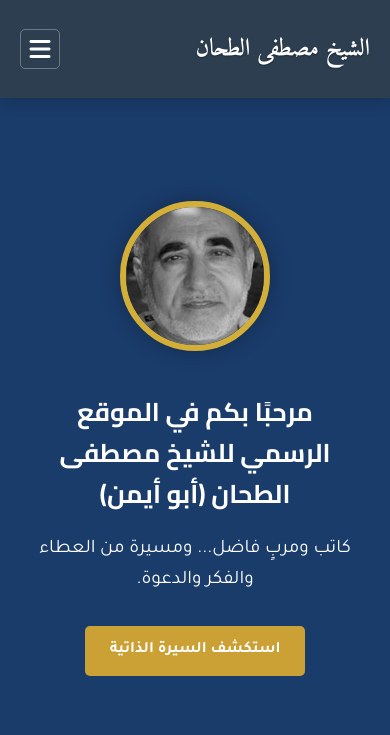
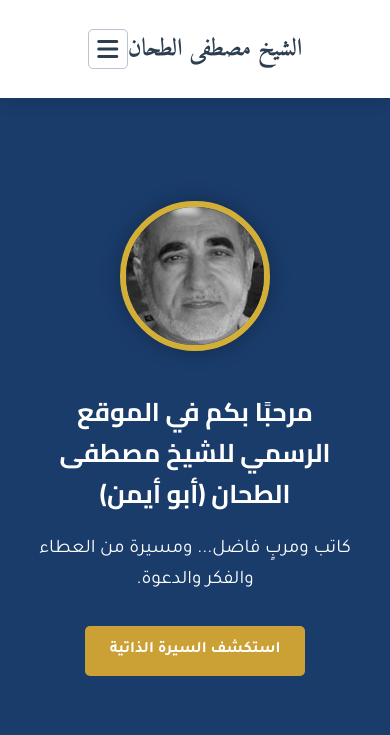
Before and after one commit to srab1980/ShTahan, a Flask app: page / in a window 390 px wide. Shown: the top 735 px of the page. Run offline with Flask 3, Linux system fonts and the light colour scheme; data that the repository does not hold is empty.

Commit message:
Improve top navigation menu by changing background color to white, centering menu items, and updating item colors.
Replit-Commit-Author: Agent
Replit-Commit-Session-Id: 1ff1f280-4fb3-4e5e-b5ef-e0f3e47dc461
Replit-Commit-Screenshot-Url: https://storage.googleapis.com/screenshot-production-us-central1/42c516af-18fc-4cd7-a039-196a65dfcd37/d021d171-8649-4a90-b9af-cb39993e0e29.jpg

```diff
--- a/static/css/style.css
+++ b/static/css/style.css
@@ -136,15 +136,15 @@ img {
     right: 0;
     left: 0;
     width: 100%;
-    background-color: var(--main-color);
+    background-color: var(--white-color);
     z-index: 1000;
-    box-shadow: 0 4px 15px rgba(0, 0, 0, 0.2);
+    box-shadow: 0 4px 15px rgba(0, 0, 0, 0.1);
     padding: 0;
 }
 
 #header .container {
     display: flex;
-    justify-content: space-between;
+    justify-content: center;
     align-items: center;
     width: 100%;
     max-width: 100%;
@@ -155,8 +155,7 @@ img {
     font-family: 'Amiri', serif;
     font-size: 1.5rem;
     font-weight: 700;
-    color: var(--white-color);
-    text-shadow: 0 1px 2px rgba(0, 0, 0, 0.3);
+    color: var(--main-color);
     padding: 15px 0;
     display: block;
 }
@@ -180,7 +179,7 @@ img {
     font-weight: 500;
     padding: 20px 15px;
     display: block;
-    color: var(--white-color);
+    color: var(--main-color);
     position: relative;
     transition: all 0.3s ease;
 }
@@ -197,7 +196,7 @@ img {
 }
 
 .nav-menu a:hover {
-    background-color: rgba(255, 255, 255, 0.1);
+    background-color: rgba(26, 60, 107, 0.05);
 }
 
 .nav-menu a:hover::after {
@@ -226,18 +225,18 @@ img {
 
 .nav-menu .btn-login:hover {
     background-color: transparent;
-    border-color: var(--white-color);
-    color: var(--white-color);
+    border-color: var(--main-color);
+    color: var(--main-color);
     transform: translateY(-2px);
-    box-shadow: 0 4px 10px rgba(0, 0, 0, 0.2);
+    box-shadow: 0 4px 10px rgba(0, 0, 0, 0.1);
 }
 
 .menu-toggle {
     display: none;
     font-size: 1.5rem;
     cursor: pointer;
-    color: var(--white-color);
-    border: 1px solid rgba(255,255,255,0.3);
+    color: var(--main-color);
+    border: 1px solid rgba(26, 60, 107, 0.3);
     width: 40px;
     height: 40px;
     border-radius: 5px;
@@ -852,7 +851,7 @@ img {
         right: -100%;
         width: 250px;
         height: calc(100vh - 60px);
-        background-color: var(--main-color);
+        background-color: var(--white-color);
         flex-direction: column;
         padding: 20px;
         transition: var(--transition);
@@ -869,11 +868,22 @@ img {
         margin-bottom: 15px;
     }
 
+    .nav-menu a {
+        color: var(--main-color);
+        padding: 12px 15px;
+        text-align: center;
+        border-radius: 5px;
+    }
+
+    .nav-menu a:hover {
+        background-color: rgba(26, 60, 107, 0.05);
+    }
+
     .nav-menu .btn-login {
         display: inline-block;
-        margin-right: 0;
+        margin: 10px auto;
         text-align: center;
-        width: auto;
+        width: calc(100% - 30px);
     }
 
     .hero-content {
```
